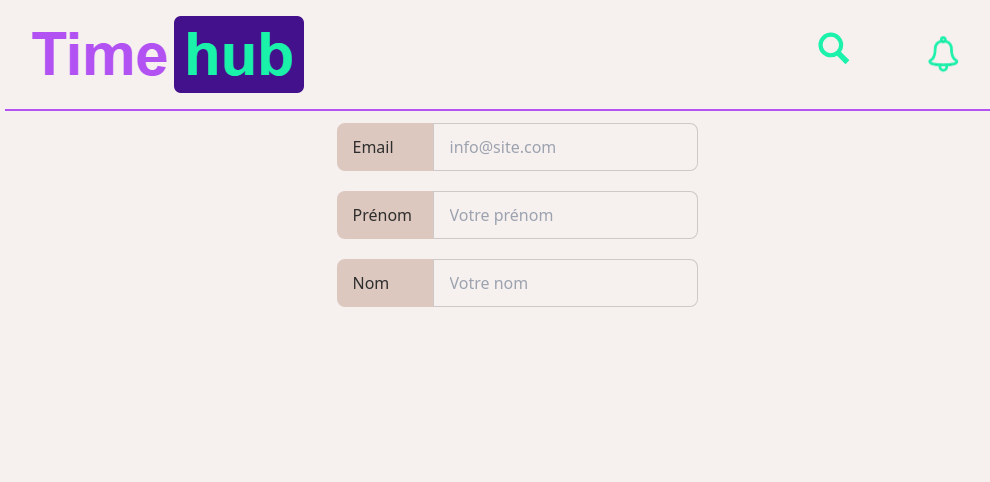
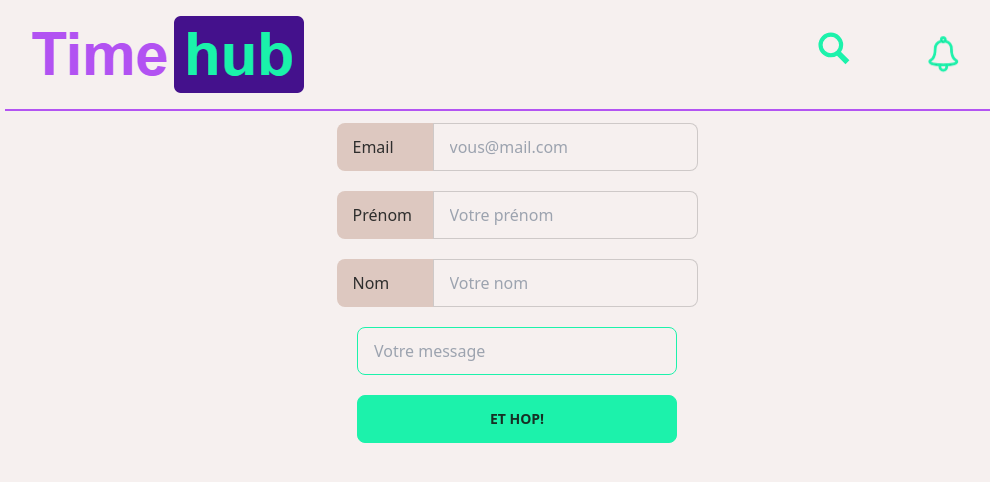
Before and after one commit to DavidDcl/TimeHub-Project, a React (Vite) app in the folder frontend/: page /contact in a window 1280 px wide. Shown: the top 482 px of the page, without its empty margins (123-1113 px from the left). Built offline with nearby package versions, Linux system fonts and the light colour scheme.

Commit message:
contact page

```diff
--- a/frontend/src/pages/Contact.jsx
+++ b/frontend/src/pages/Contact.jsx
@@ -1,16 +1,45 @@
-import React from "react"
+import { useState } from "react"
+import { ToastContainer, toast } from "react-toastify"
+import "react-toastify/dist/ReactToastify.css"
 
 function Contact() {
+  const [email, setEmail] = useState("")
+  const [firstname, setFirstname] = useState("")
+  const [lastname, setLastname] = useState("")
+  const [message, setMessage] = useState("")
+
+  const handleSubmit = (e) => {
+    e.preventDefault()
+    toast.success("🦄 Merci pour l'info!", {
+      position: "top-center",
+      autoClose: 5000,
+      hideProgressBar: false,
+      closeOnClick: true,
+      pauseOnHover: true,
+      draggable: true,
+      progress: undefined,
+      theme: "dark",
+    })
+    setEmail("")
+    setFirstname("")
+    setLastname("")
+    setMessage("")
+  }
   return (
     <div className="mt-3 flex justify-content">
-      <form className="w-full flex flex-col items-center gap-5" action="">
+      <form
+        className="w-full flex flex-col items-center gap-5"
+        onSubmit={handleSubmit}
+      >
         <div className="form-control ">
           <label className="input-group">
             <span className=" w-24">Email</span>
             <input
               type="text"
-              placeholder="info@site.com"
-              className="input input-bordered"
+              placeholder="vous@mail.com"
+              className="input input-bordered dark:text-secondary"
+              value={email}
+              onChange={(e) => setEmail(e.target.value)}
             />
           </label>
         </div>
@@ -20,7 +49,9 @@ function Contact() {
             <input
               type="text"
               placeholder="Votre prénom"
-              className="input input-bordered"
+              className="input input-bordered dark:text-secondary"
+              value={firstname}
+              onChange={(e) => setFirstname(e.target.value)}
             />
           </label>
         </div>
@@ -30,10 +61,23 @@ function Contact() {
             <input
               type="text"
               placeholder="Votre nom"
-              className="input input-bordered"
+              className="input input-bordered dark:text-secondary"
+              value={lastname}
+              onChange={(e) => setLastname(e.target.value)}
             />
           </label>
         </div>
+        <input
+          type="text"
+          placeholder="Votre message"
+          className="input input-bordered input-secondary w-full max-w-xs"
+          value={message}
+          onChange={(e) => setMessage(e.target.value)}
+        />
+        <button type="subit" className="btn btn-secondary w-full max-w-xs">
+          Et Hop!
+        </button>
+        <ToastContainer />
       </form>
     </div>
   )
```
